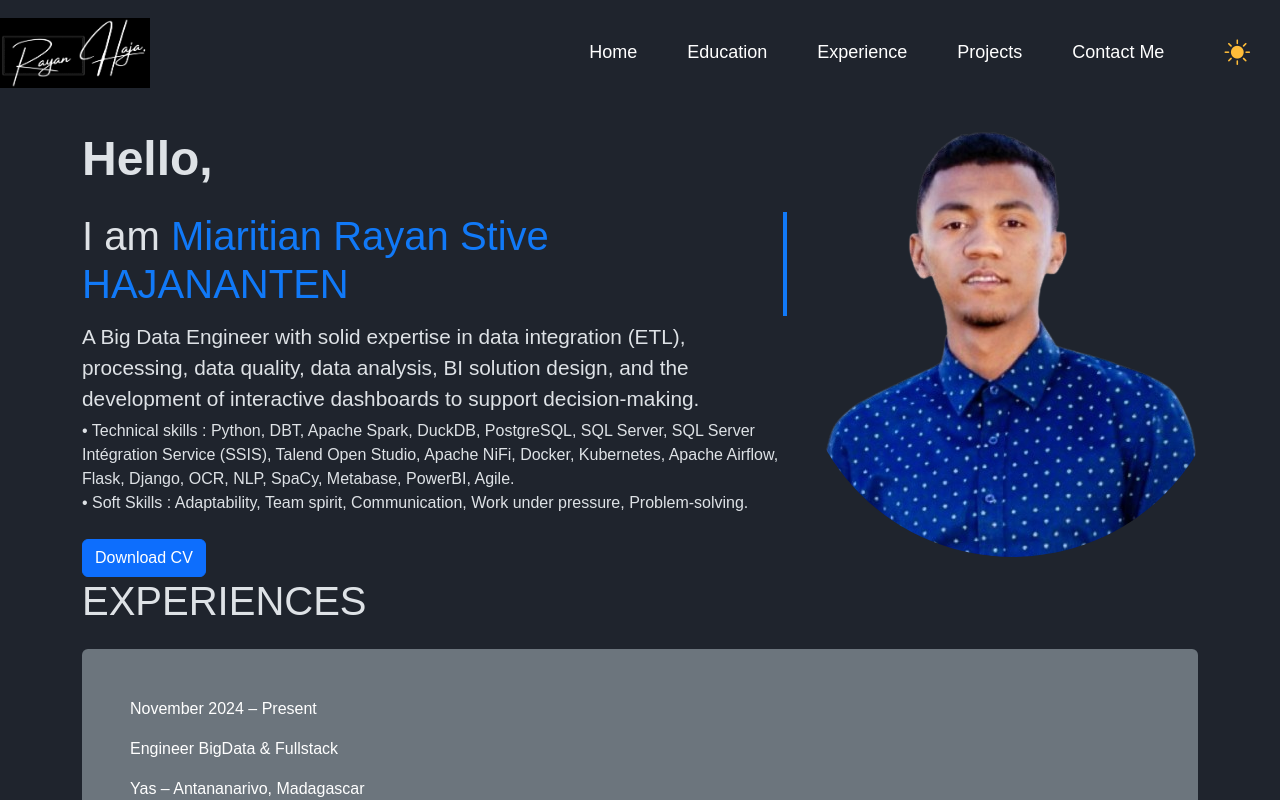
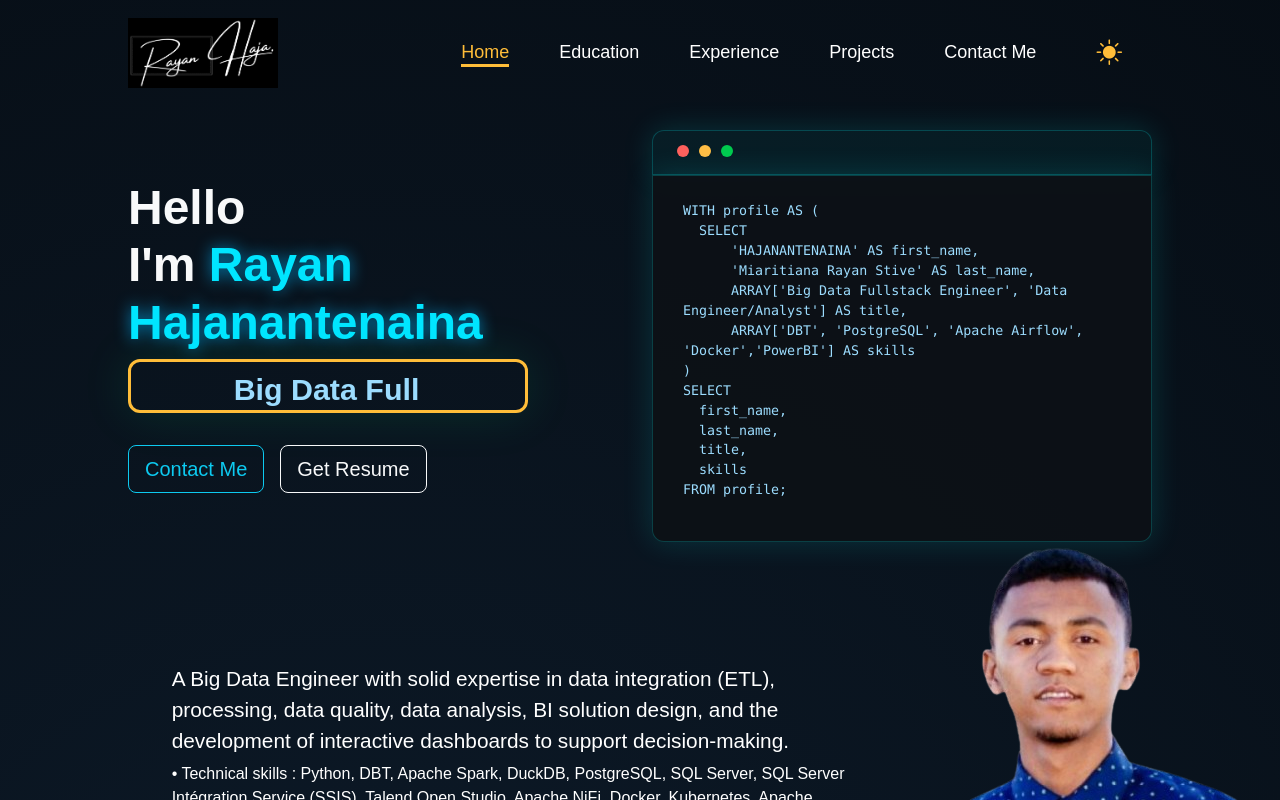
Before and after one commit to ryanhja/portfolio, a React (Create React App) app: page / in a window 1280 px wide. Shown: the top 800 px of the page. Built offline with nearby package versions, Linux system fonts and the light colour scheme.

Commit message:
feat(home): add card-code

```diff
--- a/public/index.html
+++ b/public/index.html
@@ -15,11 +15,11 @@
     <title>Rayan Hajanantenaina</title>
     <style>
       .theme_dark {
-        background-color: #1f242d;
+        background: radial-gradient(circle at 30% 30%, #0d1b2a, #000);
       }
 
       .theme_light {
-        background-color: #fff;
+        background: radial-gradient(circle at 30% 30%, #ffffff, #c4d4d2);
       }
     </style>
   </head>
--- a/src/components/Typewriter.js
+++ b/src/components/Typewriter.js
@@ -1,6 +1,6 @@
 import React, { useEffect, useState } from "react";
 
-const textList = ["Miaritian Rayan Stive HAJANANTENAINA"];
+const textList = ["Big Data Fullstack Engineer", "Data Engineer/Analyst"];
 
 const Typewriter = () => {
   const [currentText, setCurrentText] = useState("");
--- a/src/pages/education/Education.js
+++ b/src/pages/education/Education.js
@@ -2,7 +2,7 @@ import React from "react";
 
 const Education = () => {
   return (
-    <div className="container education">
+    <div className="education">
       <h1>EDUCATIONS</h1>
       <div className="education-list">
         <div className="mt-4 p-5 bg-secondary text-white rounded">
--- a/src/pages/experience/Experience.js
+++ b/src/pages/experience/Experience.js
@@ -2,7 +2,7 @@ import React from "react";
 
 const Experience = () => {
   return (
-    <div className="container experience">
+    <div className="=experience">
       <h1>EXPERIENCES</h1>
       <div className="experience-list">
         <div className="mt-4 p-5 bg-secondary text-white rounded">
--- a/src/pages/home/Home.css
+++ b/src/pages/home/Home.css
@@ -8,48 +8,25 @@
   margin: 0;
   padding: 0;
 }
-.main {
-  margin-top: 10%;
-  height: calc(100vh - 106px);
-}
-.top-content {
-  display: flex;
-  justify-content: center;
-  align-items: center;
-}
-.left-content {
-  display: flex;
-  flex-direction: column;
-  justify-content: center;
-  align-items: start;
-  width: 100%;
+
+.poste {
+  width: 80%;
+  border: 0.2rem solid #ffbd39;
+  border-radius: 12px;
+  box-shadow: 0 0 50px rgba(0, 255, 136, 0.116);
+  text-align: center;
+  font-weight: 800;
 }
 
-.container_hello {
-  width: 100%;
-  text-align: start;
-  font-weight: 400;
-  font-size: 2rem;
-  color: #ffbd39;
-}
-
-.introduction {
-  font-size: 3rem;
-  text-align: left;
-  font-weight: 800;
-  padding: 17px 0;
-}
-
-.poste {
-  color: #1179f7;
-}
-
-.container_poste {
+.typewriter {
+  padding: auto;
+  font-size: 1.9rem;
+  color: #9cdcfe;
+  font-weight: 700;
   overflow: hidden;
-  border-right: 0.3em solid #1179f7;
-  font-weight: 400;
-  animation: cursorWrite 4s steps(11) infinite,
-    blindCursor 1s step-end infinite alternate;
+  border-right: 0.1em solid #9cdcfe;
+  animation: cursorWrite 6s steps(11) infinite,
+    blindCursor 0.5s step-end infinite alternate;
 }
 
 .right-content {
@@ -65,3 +42,68 @@
 .avatar {
   object-fit: cover;
 }
+
+.code-card {
+  background: rgba(13, 17, 23, 0.95);
+  border-radius: 0 0 12px 12px;
+  padding: 15px 20px;
+  box-shadow: 0 0 30px rgba(0, 255, 255, 0.15);
+  border: 1px solid rgba(0, 255, 255, 0.2);
+  color: #d1d5db;
+  font-family: "Fira Code", monospace;
+  font-size: 0.95rem;
+  position: relative;
+}
+
+.code-header {
+  background: rgba(0, 255, 255, 0.05);
+  border-bottom: 1px solid rgba(0, 255, 255, 0.2);
+  color: #00e5ff;
+  border: 1px solid rgba(0, 255, 255, 0.2);
+  box-shadow: 0 0 30px rgba(0, 255, 255, 0.15);
+  font-size: 0.9rem;
+  padding: 6px 10px;
+  border-radius: 12px 12px 0 0;
+}
+
+.tools {
+  display: flex;
+  align-items: RIGH;
+  padding: 5px 9px;
+}
+
+.circle {
+  padding: 0 5px;
+}
+
+.box {
+  display: inline-block;
+  align-items: center;
+  width: 12px;
+  height: 12px;
+  padding: 1px;
+  border-radius: 50%;
+}
+
+.red {
+  background-color: #ff605c;
+}
+
+.yellow {
+  background-color: #ffbd44;
+}
+
+.green {
+  background-color: #00ca4e;
+}
+
+.code-content {
+  color: #9cdcfe;
+  white-space: pre-wrap;
+  padding: 10px;
+}
+
+.highlight {
+  color: #00e5ff;
+  text-shadow: 0 0 15px rgba(0, 183, 255, 0.7);
+}
--- a/src/pages/home/Home.js
+++ b/src/pages/home/Home.js
@@ -5,18 +5,60 @@ import Typewriter from "../../components/Typewriter";
 
 const Home = () => {
   return (
-    <div className="container main-content">
-      <div className="top-content">
-        <div className="left-content">
-          <div className="introduction">Hello,</div>
-          <div className="container_poste">
-            <h1>
-              I am{" "}
-              <span className="poste">
-                <Typewriter />
-              </span>
-            </h1>
+    <div className="home ">
+      <div className="row pt-4  d-flex align-items-center justify-content-center">
+        <div className="col-sm-6 text-light hero-text">
+          <h1 className="display-5 fw-bold">
+            Hello <br /> I'm{" "}
+            <span className="highlight">Rayan Hajanantenaina</span>
+          </h1>
+          <h1 className="poste">
+            <span className="typewriter">
+              <Typewriter />
+            </span>
+          </h1>
+          <br />
+          <div className="d-flex gap-3">
+            <button className="btn btn-outline-info btn-lg">Contact Me</button>
+            <button className="btn btn-outline-light btn-lg">Get Resume</button>
           </div>
+        </div>
+        <div className="col-sm-6">
+          <div className="code-header">
+            <div class="tools">
+              <div class="circle">
+                <span class="red box"></span>
+              </div>
+              <div class="circle">
+                <span class="yellow box"></span>
+              </div>
+              <div class="circle">
+                <span class="green box"></span>
+              </div>
+            </div>
+          </div>
+          <div className="code-card">
+            <pre className="code-content text-start">
+              {`WITH profile AS (
+  SELECT
+      'HAJANANTENAINA' AS first_name,
+      'Miaritiana Rayan Stive' AS last_name,
+      ARRAY['Big Data Fullstack Engineer', 'Data Engineer/Analyst'] AS title,
+      ARRAY['DBT', 'PostgreSQL', 'Apache Airflow', 'Docker','PowerBI'] AS skills
+)
+SELECT
+  first_name,
+  last_name,
+  title,
+  skills
+FROM profile;
+`}
+            </pre>
+          </div>
+        </div>
+      </div>
+      <div className="about row d-flex align-items-center justify-content-center">
+        <div className="col-sm-8">
           <div className="resume-profile">
             A Big Data Engineer with solid expertise in data integration (ETL),
             processing, data quality, data analysis, BI solution design, and the
@@ -30,12 +72,8 @@ const Home = () => {
             <br />• Soft Skills : Adaptability, Team spirit, Communication, Work
             under pressure, Problem-solving.
           </div>
-          <br />
-          <div className="container_cv">
-            <button className="btn btn-primary">Download CV</button>
-          </div>
         </div>
-        <div className="right-content">
+        <div className="col-sm-3">
           <img
             src={picture}
             alt="avatar"
--- a/src/pages/navbar/NavBar.css
+++ b/src/pages/navbar/NavBar.css
@@ -1,10 +1,10 @@
-.nav .bi {
-  cursor: pointer;
-  font-size: 1.6em;
-  color: #ffbd39;
-  padding: 15px 30px;
+.main {
+  padding: 0 10%;
+  min-height: 100vh;
+  color: white;
+  overflow: hidden;
+  position: relative;
 }
-
 .navbar {
   margin: auto;
   display: flex;
@@ -54,8 +54,19 @@
   background-color: #ffbd39;
   transition: transform 0.3s ease;
 }
+.nav .list-menu:hover {
+  cursor: pointer;
+  color: #ffbd39;
+}
 
 .nav .list-menu.active::after,
 .nav .list-menu:hover::after {
   transform: translateX(-50%) scaleX(1);
 }
+
+.nav .bi {
+  cursor: pointer;
+  font-size: 1.6em;
+  color: #ffbd39;
+  padding: 15px 30px;
+}
--- a/src/pages/navbar/Navbar.js
+++ b/src/pages/navbar/Navbar.js
@@ -27,10 +27,9 @@ const NavBar = () => {
   };
 
   return (
-    <div className="app-main">
-      <div className="header">
+    <div className="main">
       <div
-          className={`fixed navbar ${
+        className={`navbar ${
           theme === "light" ? "navbar-light" : "navbar-dark"
         }`}
       >
@@ -42,7 +41,7 @@ const NavBar = () => {
         <div className="nav">
           <Link
             activeClass="active"
-              to="home"
+            to="main"
             spy={true}
             smooth={true}
             duration={500}
@@ -94,18 +93,17 @@ const NavBar = () => {
           <i className="bi bi-sun-fill" onClick={handleTheme}></i>
         </div>
       </div>
-      </div>
       <div className="body">
         <section id="home" className="home-page">
           <Home />
         </section>
+        <section id="education" className="education-page">
+          <Education />
+        </section>
         <section id="experience" className="experience-page">
           <Experience />
         </section>
-        <section id="education" className="education-page">
-          <Education />
-        </section>
-        <section id="projet" className="projet-page">
+        <section id="project" className="projet-page">
           <Project />
         </section>
         <section id="contact" className="contact-page">
```
Lines whose indentation alone changed are shown as unchanged.
